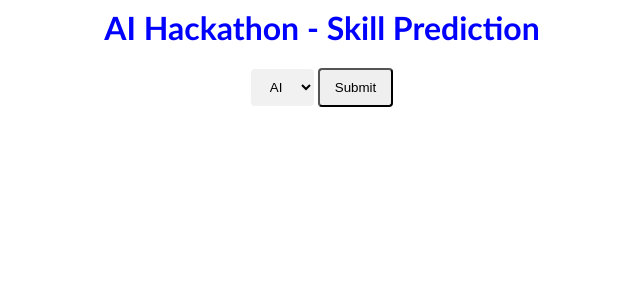
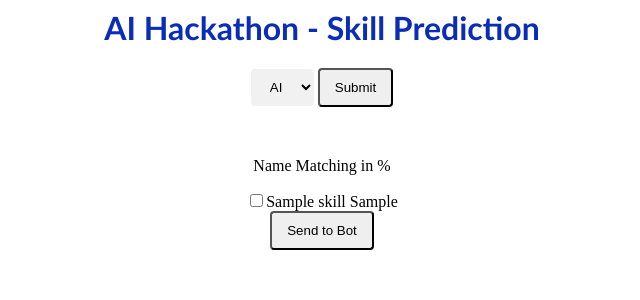
Before and after one commit to jenpaff/ai-calling, a Flask app: template templates/main.html in a window 1280 px wide. Shown: the top 300 px of the page, without its empty margins (318-958 px from the left). Run offline with Flask 2, Linux system fonts and the light colour scheme; the template is opened without the code that fills it: most values are stand-ins (such as "Sample title", 1, 10 or a date in 2020).

Commit message:
add list to html

```diff
--- a/templates/main.html
+++ b/templates/main.html
@@ -1,7 +1,27 @@
 <html>
 <body>
 <head>
-<link rel="stylesheet" type="text/css" href="mystyles.css">
+<!--<link rel="stylesheet" type="text/css" href="mystyles.css"> -->
+<style>
+body{
+	text-align: center;
+}
+h1{
+	color: #0A2DB8;
+	font-family: Calibri, sans-serif;
+}
+select {
+    padding: 10px 15px;
+    border: none;
+    border-radius: 4px;
+    background-color: #f1f1f1;
+}
+input[type=submit]{
+	padding: 10px 15px;
+    border-radius: 4px;
+}
+
+</style>
 </head>
 <h1>AI Hackathon - Skill Prediction</h1>
 <form action="skill_predictor" method="POST">
@@ -9,9 +29,19 @@
 <select id="skill">
 <option value="AI" selected>AI</option>
 </select>
-
 <input type="submit" name="submit" value="Submit">
 </input>
 </form>
+<br>
+{% if skills %}
+<form action="send_to_bot" method="POST">
+<p>Name  Matching in %</p>
+{% for skill in skills %}
+<input type="checkbox" class="checkbox" name="people" value="{{skill['name']}}">{{skill['name']}} {{skill['skill_ai']}} <br>
+{% endfor %}
+<input type="submit" name="submit" value="Send to Bot"></input>
+</form>
+{% endif %}
+
 </body>
 </html>
```
